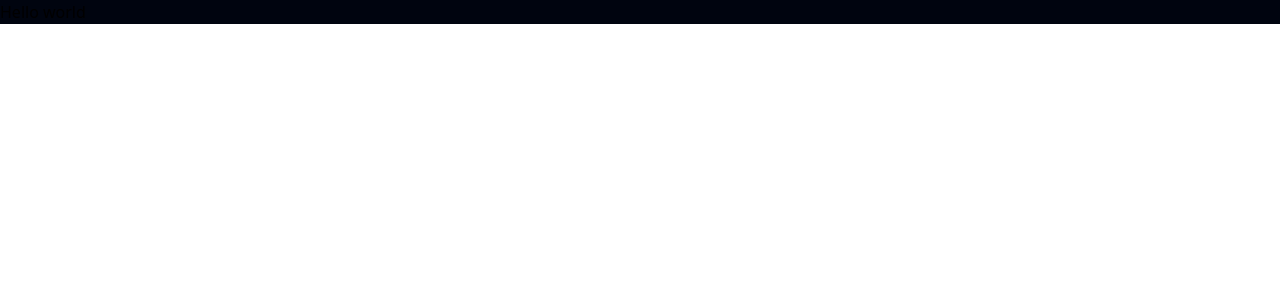
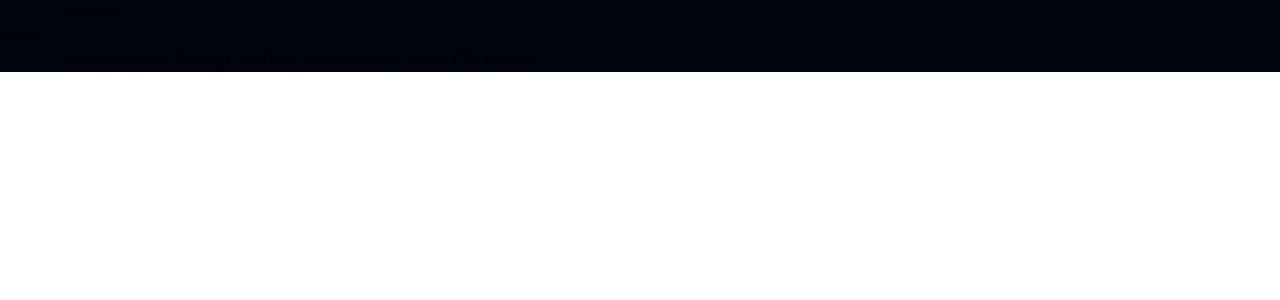
Before and after one commit to Amminn/modern-ui-ux-tailwind, a React (Vite) app: page / in a window 1280 px wide. Shown: the top 300 px of the page. Built offline with nearby package versions, Linux system fonts and the light colour scheme.

Commit message:
feat: add the structure of the App.js

```diff
--- a/src/App.jsx
+++ b/src/App.jsx
@@ -1,8 +1,32 @@
-import React from 'react'
+import styles from './styles'
 
 const App = () => (
   <div className="bg-primary w-full overflow-hidden">
-    <h1>Hello world</h1>
+    <div className={`${styles.paddingX} ${styles.flexCenter}`}>
+      <div className={`${styles.boxWidth}`}>
+        NavBar
+      </div>
+    </div>
+
+    <div className={`bg-primary ${styles.flexStart}`}>
+      <div className={`${styles.boxWidth}`}>
+        Hero
+      </div>
+    </div>
+
+    <div className={`bg-primary ${styles.paddingX} ${styles.flexStart}`}>
+      <div className={`${styles.boxWidth}`}>
+        Stats
+        Business
+        Billing
+        CardDeal
+        Testimonials
+        Clients
+        CTA
+        Footer
+      </div>
+    </div>
+
   </div>
 )
 
```
